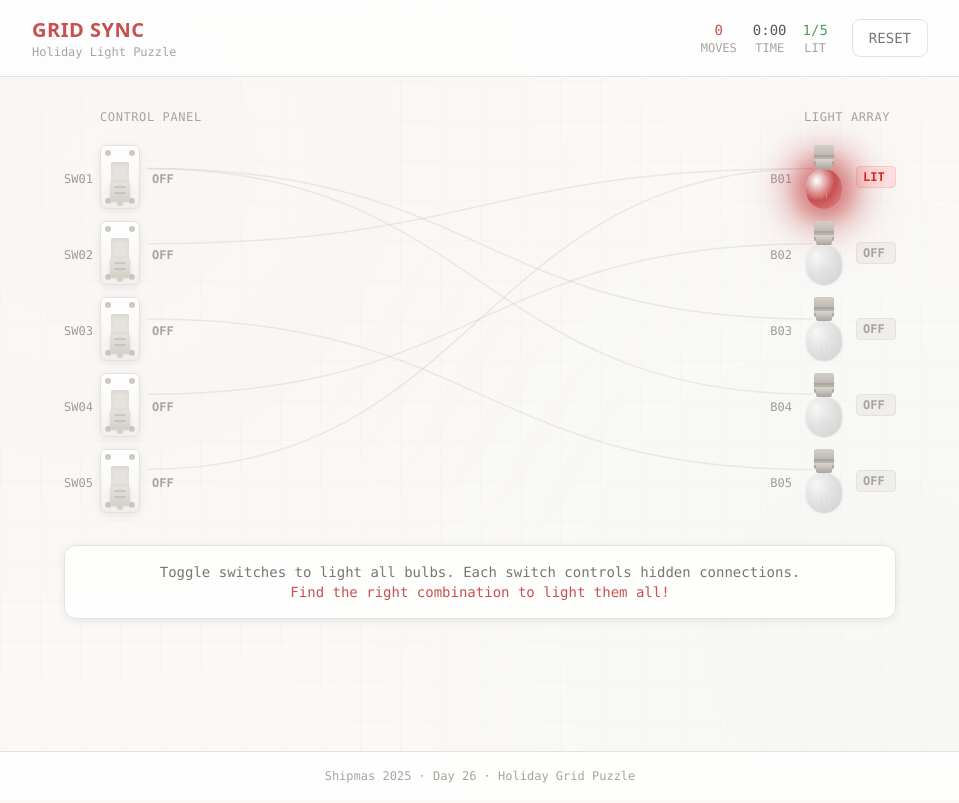
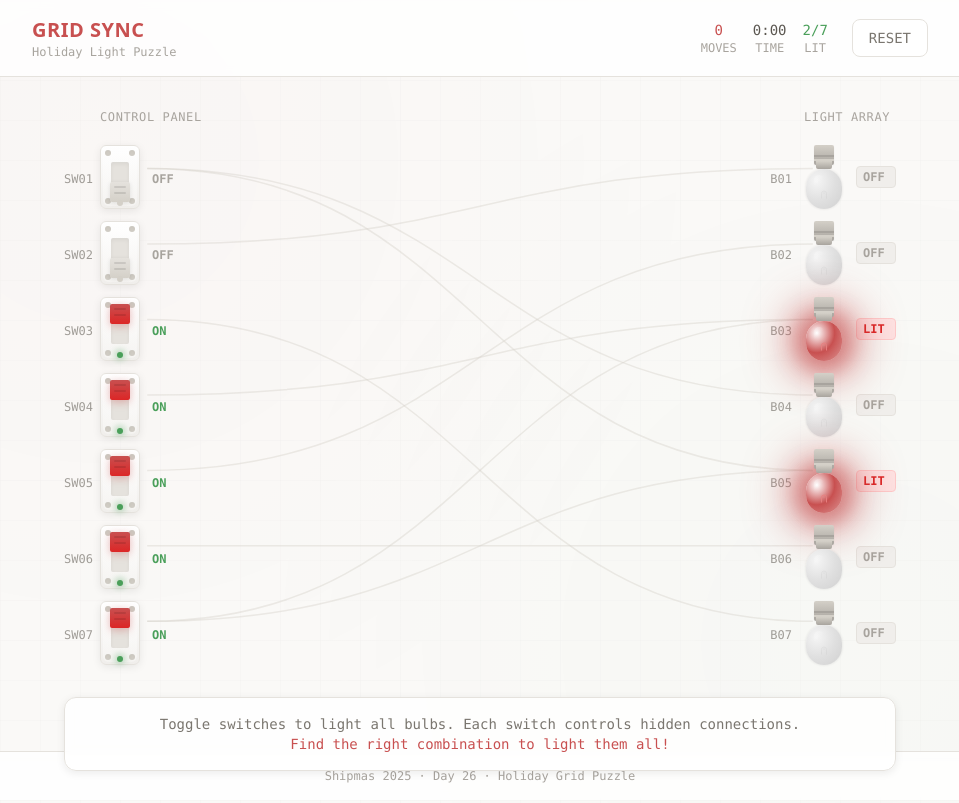
Before and after one commit to Cryplo/ShipmasDay2, a Next.js app: page / in a window 1280 px wide. Shown: the whole page, without its empty margins (160-1119 px from the left). Built offline with nearby package versions, Linux system fonts and the light colour scheme.

Commit message:
7 lightbulbs

```diff
--- a/components/GridSyncGame.tsx
+++ b/components/GridSyncGame.tsx
@@ -20,7 +20,7 @@ export default function GridSyncGame() {
 
   // Initialize puzzle
   useEffect(() => {
-    setPuzzle(generatePuzzle({ numSwitches: 5, numBulbs: 5 }));
+    setPuzzle(generatePuzzle({ numSwitches: 7, numBulbs: 7 }));
   }, []);
 
   // Timer
@@ -125,7 +125,7 @@ export default function GridSyncGame() {
 
   // Reset game
   const handleReset = useCallback(() => {
-    setPuzzle(generatePuzzle({ numSwitches: 5, numBulbs: 5 }));
+    setPuzzle(generatePuzzle({ numSwitches: 7, numBulbs: 7 }));
     setRevealedConnections(new Set());
     setActiveSwitch(null);
     setMoveCount(0);
```
